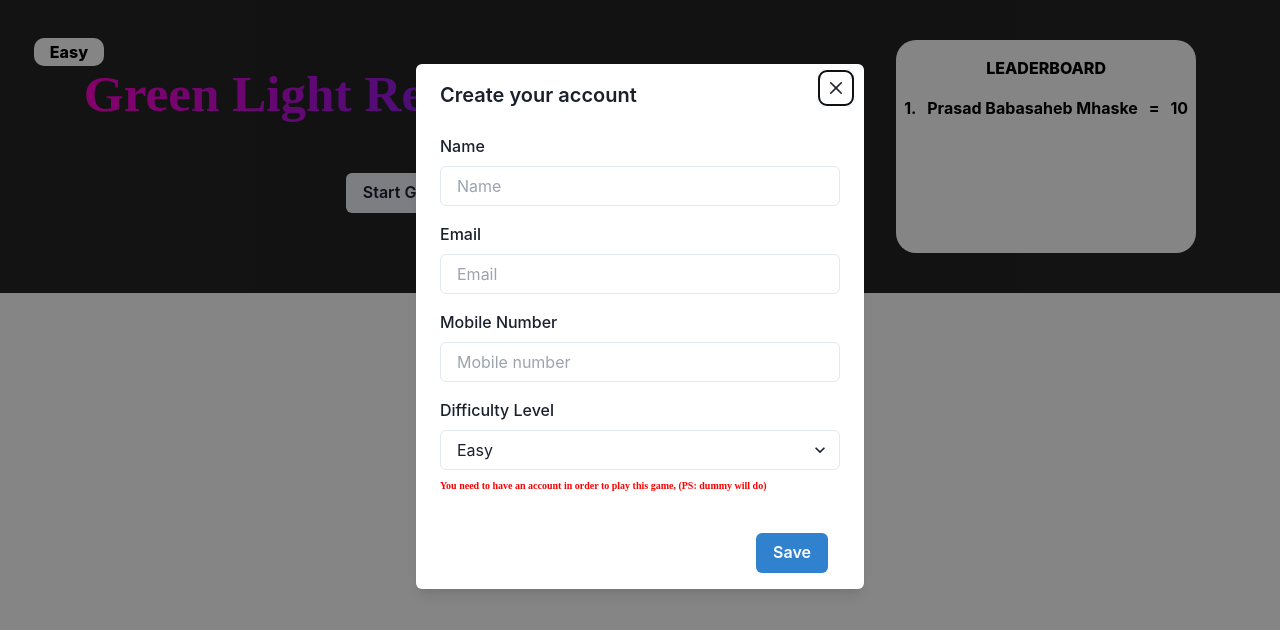
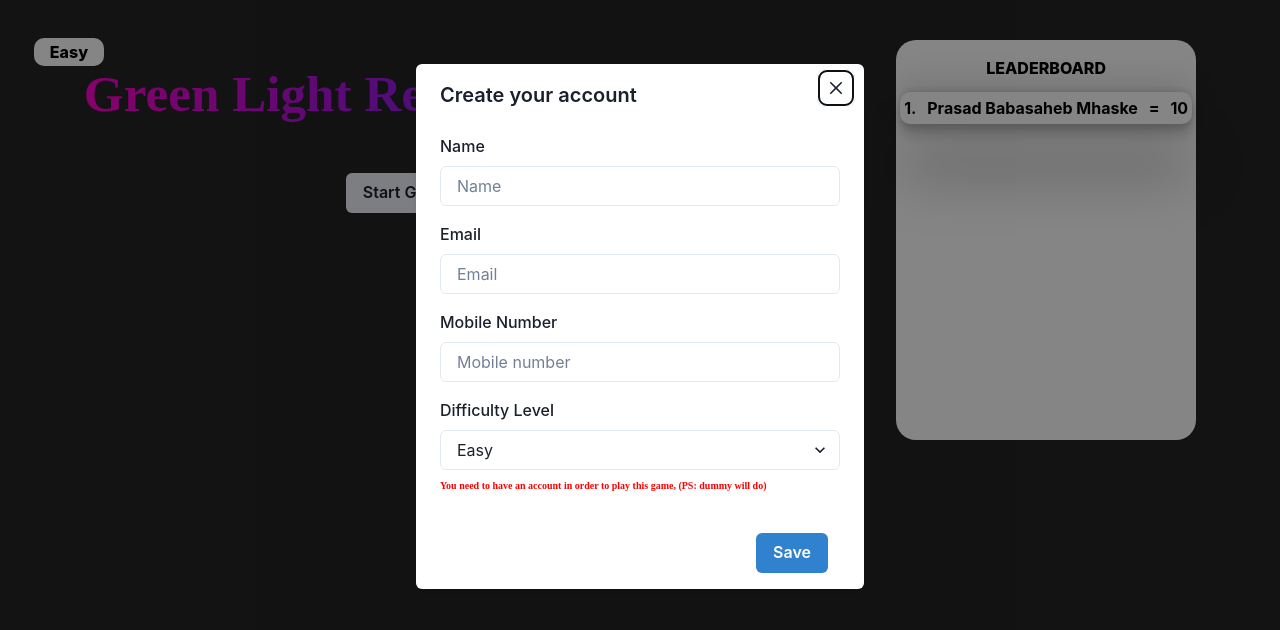
Before and after one commit to ProActive44/The_Return_Journey-Cuvette, a React (Vite) app: page / in a window 1280 px wide. Shown: the top 630 px of the page. Built offline with nearby package versions, Linux system fonts and the light colour scheme.

Commit message:
save user fixed

```diff
--- a/src/App.css
+++ b/src/App.css
@@ -7,6 +7,7 @@
   color: aliceblue;
   /* border: 2px solid green; */
   width: 100vw;
+  min-height: 100vh;
 }
 
 .box {
--- a/src/Components/GreenLightRedLight.jsx
+++ b/src/Components/GreenLightRedLight.jsx
@@ -46,10 +46,10 @@ const GreenLightRedLight = ({ targetScore, gameDuration }) => {
     return Math.round(score);
   }
   const endGame = (newScore) => {
-    console.log("newScore", newScore);
     popToast();
     let TrueScore = calculateScore(newScore);
     let updatedUser = { ...currUser, score: TrueScore };
+    // console.log(updatedUser)
     dispatch(saveCurrUserScore(updatedUser));
   };
   const popToast = () => {
--- a/src/Components/LeaderBoard.jsx
+++ b/src/Components/LeaderBoard.jsx
@@ -1,4 +1,4 @@
-import { Box, Button, Flex, Text } from "@chakra-ui/react";
+import { Box, Button, Flex, Stack, Text } from "@chakra-ui/react";
 import React, { useEffect, useState } from "react";
 import { useSelector } from "react-redux";
 
@@ -7,8 +7,9 @@ const LeaderBoard = () => {
   const [sortedUsers, setSortedUsers] = useState([]);
 
   const AllUsers = useSelector((store) => store.AllUsers);
-  const store = useSelector((store) => store);
-  console.log(store)
+    const store = useSelector((store) => store.currUser);
+    console.log("AllUsers",AllUsers)
+    console.log("currUser",store)
 
   useEffect(() => {
     const filteredAndSortedUsers = AllUsers.filter(
@@ -18,8 +19,18 @@ const LeaderBoard = () => {
     setSortedUsers(filteredAndSortedUsers);
   }, [AllUsers]);
   return (
-    <Box p={1} w={"300px"} bg={"white"} color={"black"} borderRadius={20}>
-      <Text my={3} fontWeight={"extrabold"} fontFamily={'heading'}>LEADERBOARD</Text>
+    <Box
+      p={1}
+      w={"300px"}
+      bg={"white"}
+      color={"black"}
+      borderRadius={20}
+      minH={"400px"}
+    //   bg={"linear-gradient(to right, #ff0000, #00ff00)"}
+    >
+      <Text my={3} fontWeight={"extrabold"} fontFamily={"heading"}>
+        LEADERBOARD
+      </Text>
       {/* <Flex justify={"space-between"} my={2}>
         <Button>Easy</Button>
         <Button>Medium</Button>
@@ -28,7 +39,7 @@ const LeaderBoard = () => {
       {/* {
         sortedUsers && <Text fontWeight={'extrabold'} mt={10}>No users</Text>
       } */}
-      <Box>
+      <Stack gap={1}>
         {sortedUsers?.map((ele, idx) => {
           return (
             <Flex
@@ -39,6 +50,10 @@ const LeaderBoard = () => {
               borderRadius={10}
               fontWeight={"bold"}
               justify={"space-between"}
+              boxShadow={
+                "rgba(0, 0, 0, 0.25) 0px 54px 55px, rgba(0, 0, 0, 0.12) 0px -12px 30px, rgba(0, 0, 0, 0.12) 0px 4px 6px, rgba(0, 0, 0, 0.17) 0px 12px 13px, rgba(0, 0, 0, 0.09) 0px -3px 5px"
+              }
+              cursor={"pointer"}
             >
               <Text>{idx + 1}.</Text>
               <Text>{ele.name}</Text>
@@ -49,7 +64,7 @@ const LeaderBoard = () => {
             </Flex>
           );
         })}
-      </Box>
+      </Stack>
     </Box>
   );
 };
--- a/src/Redux/reducer.js
+++ b/src/Redux/reducer.js
@@ -25,14 +25,19 @@ const Reducer = (state = initState, action) => {
       };
 
     case CURRUSERSCORE:
+      console.log("AllUsers", state.AllUsers);
+      console.log("payload", payload);
+
+      const updatedUsers = state.AllUsers.map((ele) =>
+        ele.email === payload.email
+          ? { ...ele, score: payload.score }
+          : ele
+      );
+      console.log("updatedUsers", updatedUsers);
       return {
         ...state,
         currUser: payload,
-        AllUsers: state.AllUsers.map((ele) =>
-          ele.email === payload.email && payload.score > ele.score
-            ? { ...ele, score: payload.score }
-            : ele
-        ),
+        AllUsers: updatedUsers,
       };
 
     default:
--- a/src/index.css
+++ b/src/index.css
@@ -1,6 +1,4 @@
-@tailwind base;
-@tailwind components;
-@tailwind utilities;
+
 
 body{
   background-color: #242424 !important
```
